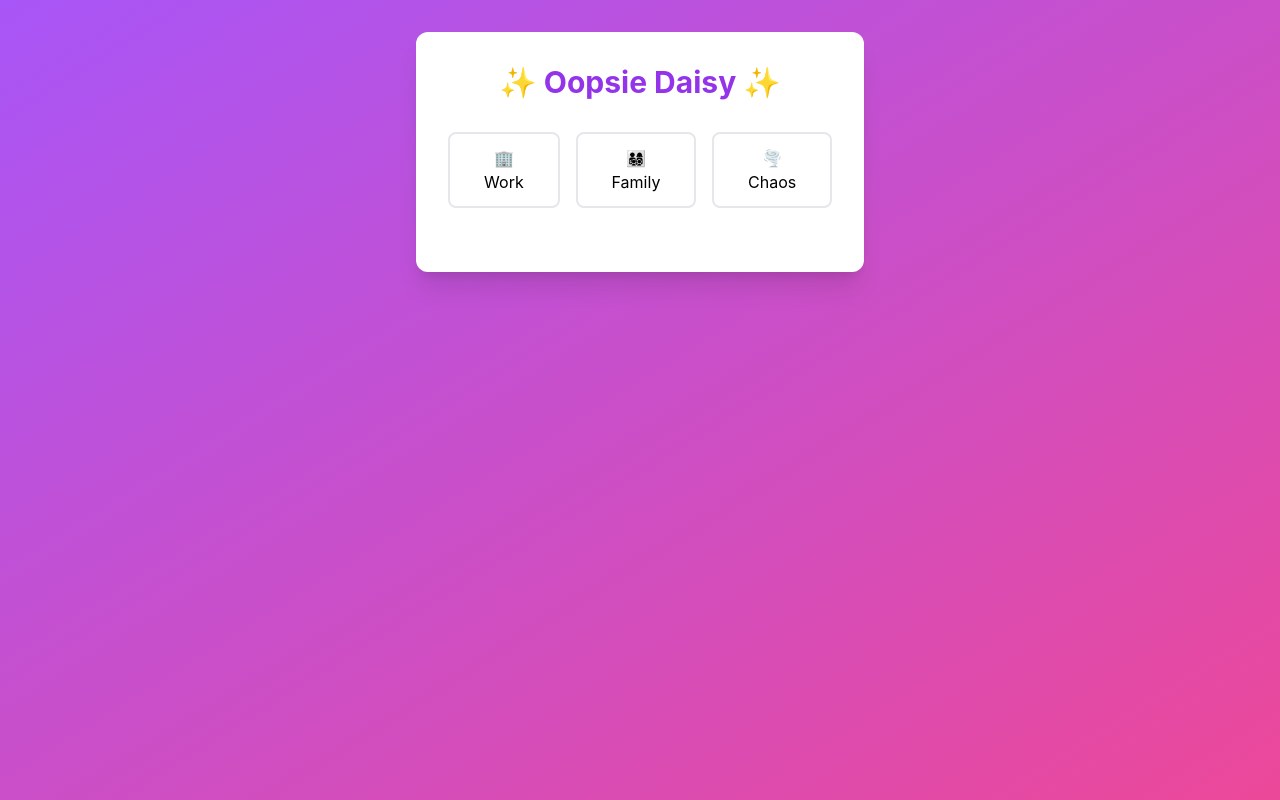
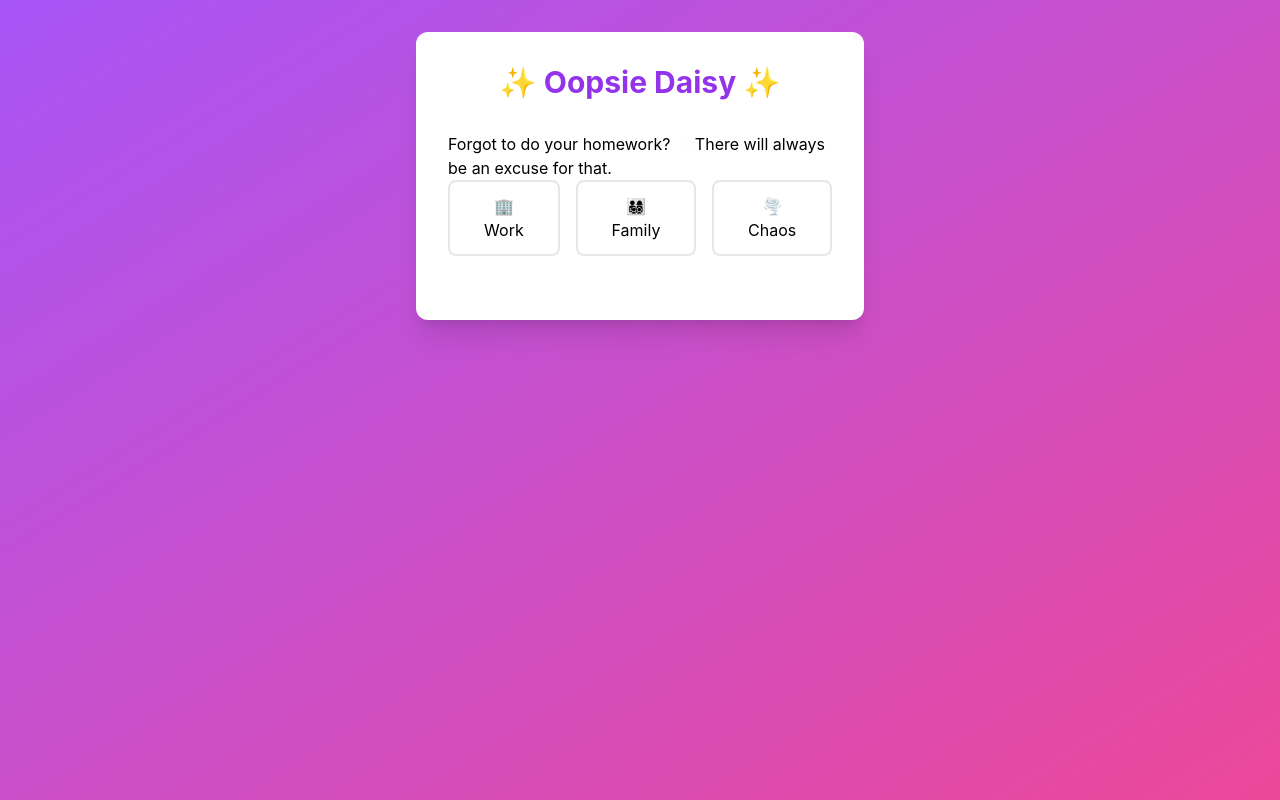
Before and after one commit to AimanFariz/oopsie_daisy, a React (Create React App) app: page / in a window 1280 px wide. Built offline with nearby package versions, Linux system fonts and the light colour scheme.

Commit message:
added typewriter effect

```diff
--- a/package.json
+++ b/package.json
@@ -9,6 +9,7 @@
     "react": "^18.3.1",
     "react-dom": "^18.3.1",
     "react-scripts": "5.0.1",
+    "react-simple-typewriter": "^5.0.1",
     "web-vitals": "^2.1.4"
   },
   "scripts": {
--- a/src/App.jsx
+++ b/src/App.jsx
@@ -1,6 +1,6 @@
-// App.jsx
 import { useState, useRef } from 'react'
 import excuses from './data/excuses'
+import { Typewriter } from "react-simple-typewriter"
 import './wheel.css'
 
 function App() {
@@ -114,6 +114,30 @@ function App() {
         <h1 className="text-3xl font-bold text-center mb-8 text-purple-600">
           ✨ Oopsie Daisy ✨
         </h1>
+        <span className="text-black">
+          <Typewriter
+            words={[
+              "Late for work again? ",
+              "Forgot to do your homework? ",
+              "Need a way out of a boring family dinner? ",
+              "Double-booked plans and can't decide? ",
+              "Avoiding a call from your boss? ",
+              "Skipped leg day (again)? ",
+              "Forgot your friend's birthday? ",
+              "Need to get out of a group project meeting? ",
+              "Trying to dodge an awkward date? ",
+              "Didn't read the book for book club? "
+            ]}
+
+            loop={false}
+            cursor
+            cursorStyle='🌼'
+            typeSpeed={20}
+            deleteSpeed={40}
+            delaySpeed={2000}
+          />
+          There will always be an excuse for that.
+        </span>
 
         {/* Category Selector */}
         <div className="category-selector mb-8">
```
Also changed, not shown: 1 other file (tests, documents, lock files or other folders).
